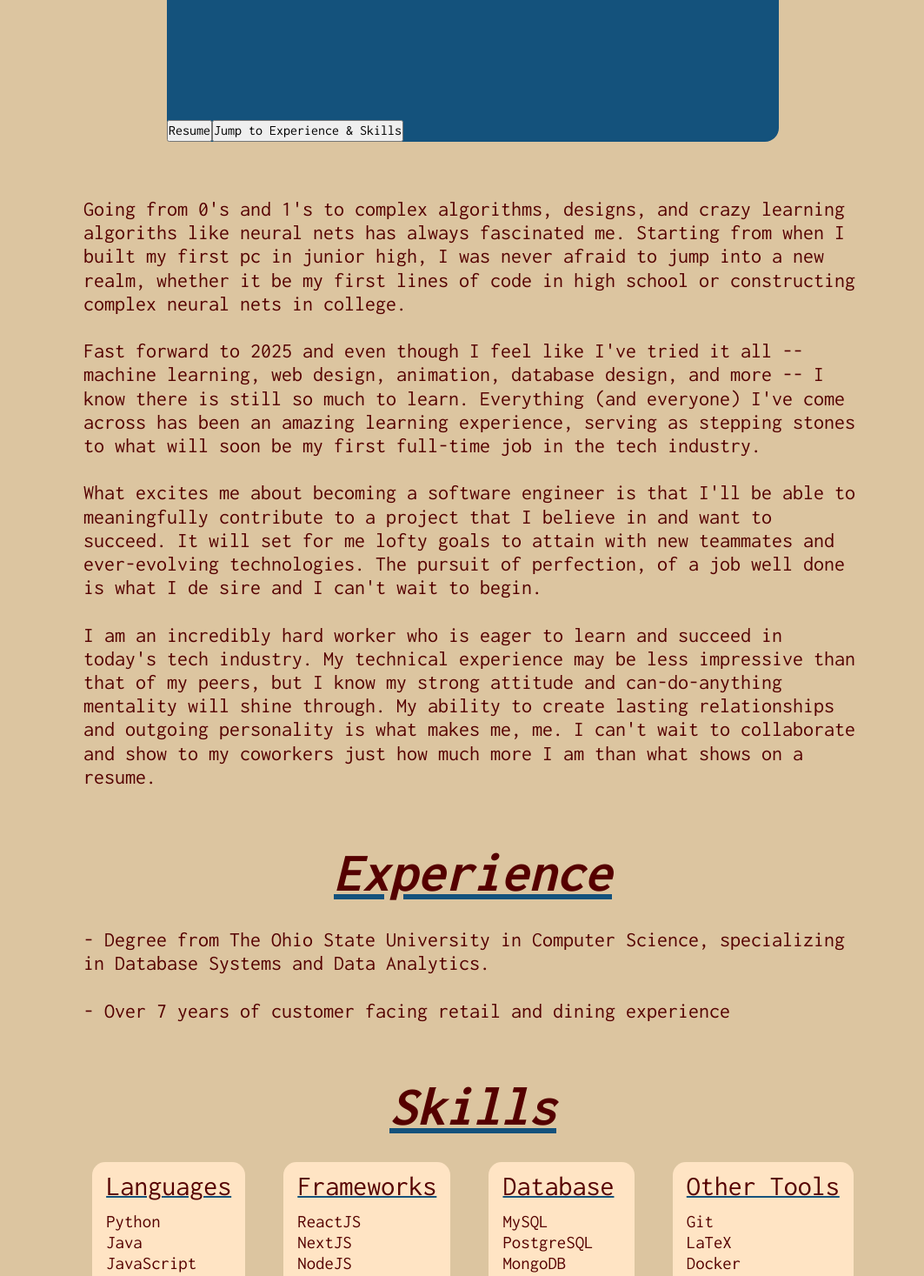
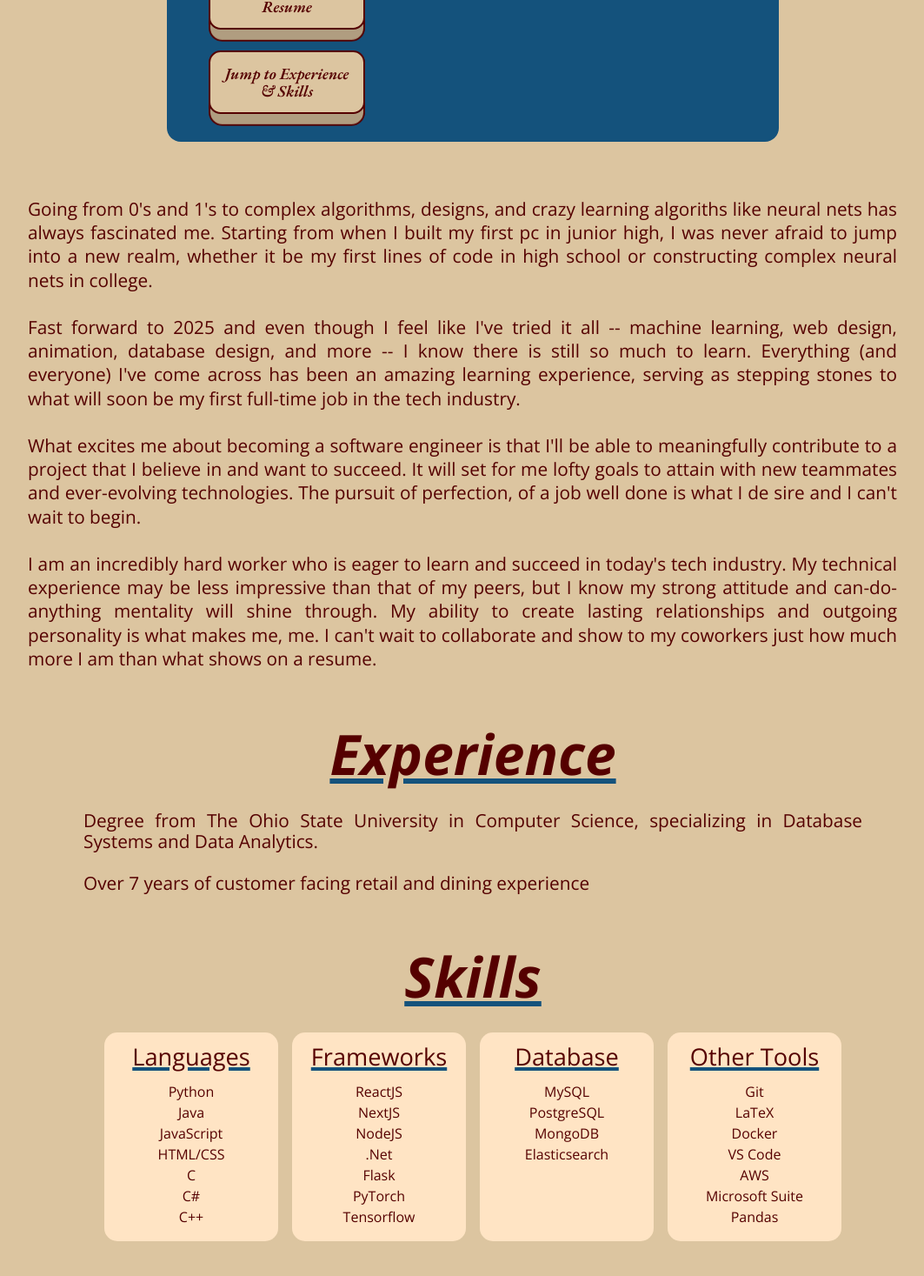
Before and after one commit to ethanm272/portfolio, a React (Vite) app: page /about in a window 1280 px wide. Shown: the part 197-1664 px from the top of the page at 87% size, without its empty margins (96-1159 px from the left). Built offline with nearby package versions, Linux system fonts and the light colour scheme; no server answers.

Commit message:
style about page

```diff
--- a/index.html
+++ b/index.html
@@ -4,9 +4,12 @@
     <meta charset="UTF-8" />
     <meta name="viewport" content="width=device-width, initial-scale=1.0" />
     <title>Ethan's Portfolio</title>
-    <style>
-      @import url("https://fonts.googleapis.com/css2?family=Inconsolata:wght@200..900&display=swap");
-    </style>
+    <link rel="preconnect" href="https://fonts.googleapis.com" />
+    <link rel="preconnect" href="https://fonts.gstatic.com" crossorigin />
+    <link
+      href="https://fonts.googleapis.com/css2?family=EB+Garamond:ital,wght@0,400..800;1,400..800&family=Noto+Sans+Display:ital,wght@0,100..900;1,100..900&family=Open+Sans:ital,wght@0,300..800;1,300..800&display=swap"
+      rel="stylesheet"
+    />
   </head>
   <body>
     <div id="root"></div>
--- a/src/index.css
+++ b/src/index.css
@@ -6,6 +6,11 @@
   --offwhite: #f2f0ef;
   --grey: #444;
   --blue: #14527c;
+
+  /* Fonts */
+  --fancy-font: "EB Garamond", serif;
+  --modern-display-font: "Noto Sans Display", sans-serif;
+  --modern-font: "Open Sans", sans-serif;
 }
 
 /* Resets */
@@ -30,7 +35,7 @@ textarea {
 /* General Styles */
 body {
   scroll-behavior: smooth;
-  font-family: "Inconsolata", monospace;
+  font-family: var(--modern-font);
   min-height: 100%;
   font-size: medium;
   line-height: 1.3em;
--- a/src/pages/about/about.css
+++ b/src/pages/about/about.css
@@ -1,12 +1,14 @@
 .about-info {
   display: flex;
   flex-flow: column nowrap;
+  justify-content: center;
   gap: 4rem;
 }
 
 .about-hero {
   margin: 0 auto;
   width: 55vw;
+  min-width: 350px;
   height: 45vh;
   background-color: var(--blue);
   display: flex;
@@ -22,14 +24,94 @@
   line-height: 6rem;
   font-style: italic;
   margin-left: 3rem;
+  font-family: var(--fancy-font);
+}
+
+.button-container {
+  display: flex;
+  flex-flow: column nowrap;
+  justify-content: space-evenly;
+  margin-bottom: 1rem;
+  margin: 0 auto 0 3rem;
+  gap: 1.5rem;
+  padding-bottom: 2rem;
+}
+
+.about-btn {
+  background-color: var(--cream);
+  color: var(--maroon);
+  padding: 0.5rem 1rem;
+  border-radius: 0.6rem;
+  border-color: var(--maroon);
+  font-family: var(--fancy-font);
+  font-size: 1.2rem;
+  font-style: italic;
+  width: fit-content;
+}
+
+.btn-layered-3d {
+  width: 180px;
+  position: relative;
+  display: inline-block;
+  cursor: pointer;
+  outline: none;
+  border: 0px;
+  vertical-align: middle;
+  text-decoration: none;
+  font-size: inherit;
+  font-weight: 600;
+  font-size: 1.15rem;
+  padding: 0.75em 0.5em;
+  border-radius: 0.75em;
+  transform-style: preserve-3d;
+  transition: transform 0.15s ease-out;
+}
+
+.btn-layered-3d::before {
+  position: absolute;
+  content: "";
+  width: 100%;
+  height: 100%;
+  inset: 0px;
+  border-radius: inherit;
+  transform: translate3d(0px, 0.75em, -1em);
+  transition: transform 0.15s ease-out;
+}
+
+.btn-layered-3d:hover {
+  transform: translateY(0.25em);
+}
+
+.btn-layered-3d:hover::before {
+  transform: translate3d(0px, 0.5em, -1em);
+}
+
+.btn-layered-3d:active {
+  transform: translateY(0.55em);
+}
+
+.btn-layered-3d:active::before {
+  transform: translate3d(0px, 0.1em, -2.2em);
+}
+
+.btn-layered-3d--color {
+  color: var(--maroon);
+  background: var(--cream);
+  border: 2px solid var(--maroon);
+}
+
+.btn-layered-3d--color::before {
+  background: rgb(176, 157, 128);
+  box-shadow: var(--maroon) 0px 0px 0px 2px;
 }
 
 .about-me-intro {
   color: var(--maroon);
-  margin: 0 15vw;
-  font-size: 1.5rem;
+  margin: 0 10vw;
+  font-size: 1.3rem;
   line-height: 1.7rem;
   max-width: 1000px;
+  text-align: justify;
 }
 
 .about-h2 {
@@ -44,44 +126,41 @@
 
 .about-me-experience {
   color: var(--maroon);
-  font-size: 1.5rem;
-  line-height: 1.7rem;
+  font-size: 1.3rem;
+  line-height: 1.5rem;
   margin: 0 15vw;
+  text-align: justify;
 }
 
 .skills-table {
   color: var(--maroon);
   display: flex;
   flex-flow: row wrap;
-  justify-content: space-evenly;
-  gap: 2rem;
-  margin: 0 auto;
-  max-width: 900px;
+  justify-content: center;
+  gap: 1rem;
+  max-width: 1000px;
+  margin: 0 auto 5rem auto;
 }
 
 .table-column {
   display: flex;
   flex-flow: column nowrap;
-  align-items: left;
+  align-items: center;
   line-height: 1.5rem;
   background-color: bisque;
   padding: 1rem;
   border-radius: 15px;
+  width: 20%;
+  min-width: fit-content;
 }
 
 .table-head {
-  font-size: 2rem;
+  font-size: 1.7rem;
   text-decoration: underline var(--blue);
   margin-bottom: 1rem;
-  text-decoration-thickness: 2px;
-}
-
-.vr {
-  background-color: orange;
-  height: 100%;
-  border-radius: 1rem;
+  text-decoration-thickness: 4px;
 }
 
 .table-item {
-  font-size: 1.3rem;
+  font-size: 1rem;
 }
--- a/src/pages/about/about.jsx
+++ b/src/pages/about/about.jsx
@@ -9,8 +9,12 @@ export const About = () => {
         <div className="about-hero">
           <h1 className="about-h1">About</h1>
           <div className="button-container">
-            <button className="about-btn">Resume</button>
-            <button className="about-btn">Jump to Experience & Skills</button>
+            <button className="about-btn btn-layered-3d btn-layered-3d--color">
+              Resume
+            </button>
+            <button className="about-btn btn-layered-3d btn-layered-3d--color">
+              Jump to Experience & Skills
+            </button>
           </div>
         </div>
         <p className="about-me-intro">
@@ -46,10 +50,10 @@ export const About = () => {
         <div>
           <h2 className="about-h2">Experience</h2>
           <p id="experience" className="about-me-experience">
-            - Degree from The Ohio State University in Computer Science,
+            Degree from The Ohio State University in Computer Science,
             specializing in Database Systems and Data Analytics.
             <br></br>
-            <br></br>- Over 7 years of customer facing retail and dining
+            <br></br>Over 7 years of customer facing retail and dining
             experience
           </p>
         </div>
```
